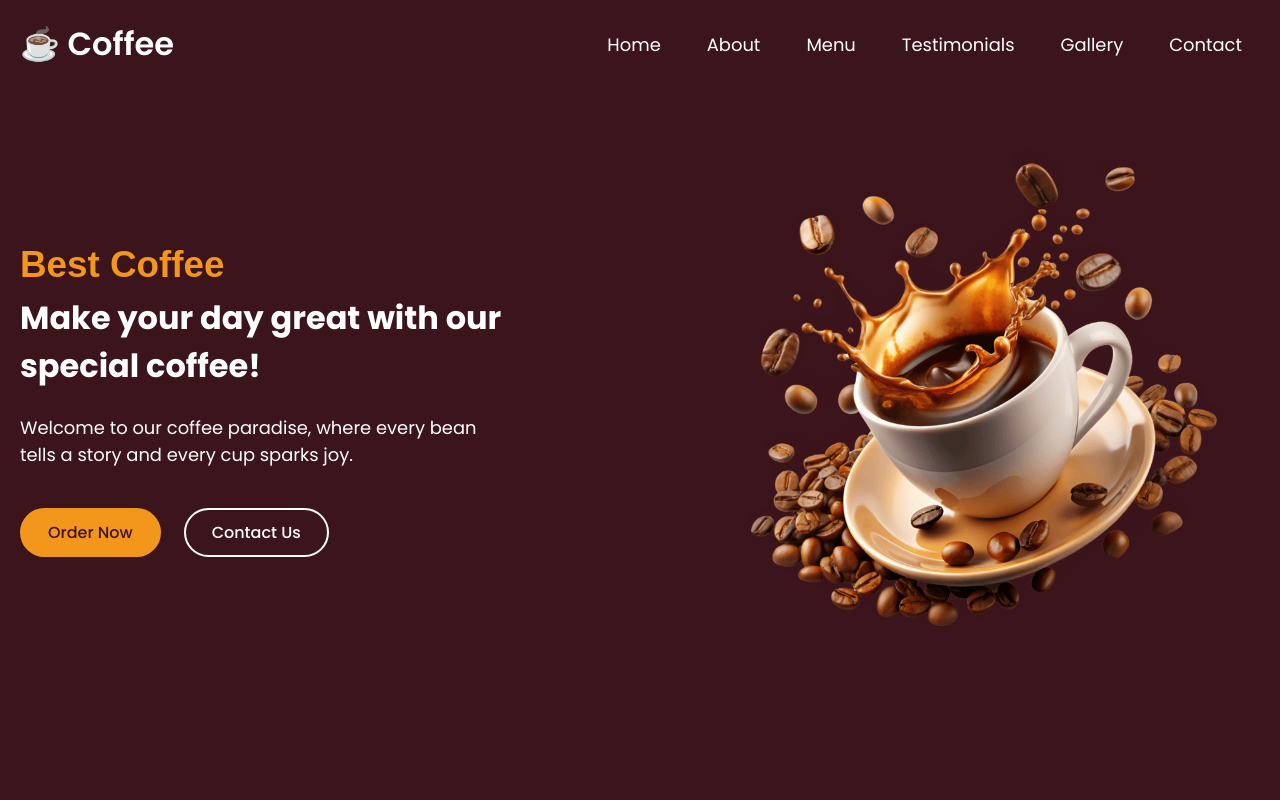
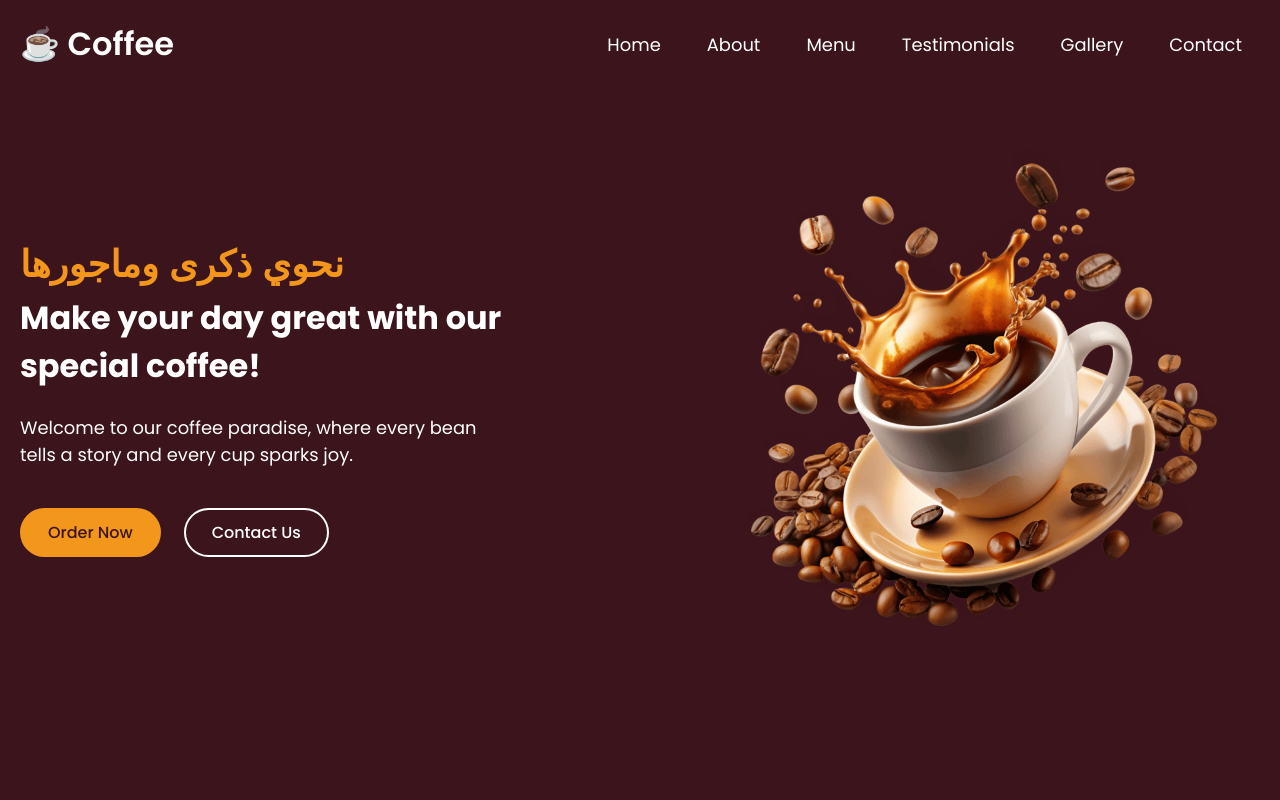
Before and after one commit to Abdennourx/coffee-shop, a plain HTML site: page indxe.html in a window 1280 px wide. Shown: the top 800 px of the page. Drawn offline with nearby package versions, Linux system fonts and the light colour scheme; a web font is replaced by a local one.

Commit message:
Update indxe.html

```diff
--- a/indxe.html
+++ b/indxe.html
@@ -49,7 +49,7 @@
         <section class="hero-section" >
             <div class="section-content">
                 <div class="hero-details">
-                    <h2 class="title">Best Coffee</h2>
+                    <h2 class="title">نحوي ذكرى وماجورها</h2>
                     <h3 class="subtitle">Make your day great with our special coffee!</h3>
                     <p class="description">Welcome to our coffee paradise, where every
                         bean tells a story and every cup sparks joy.</p>
@@ -260,4 +260,5 @@
     <script src="https://cdn.jsdelivr.net/npm/swiper@11/swiper-bundle.min.js"></script>
     <script src="script.js"></script>
 </body>
+
 </html>
```
